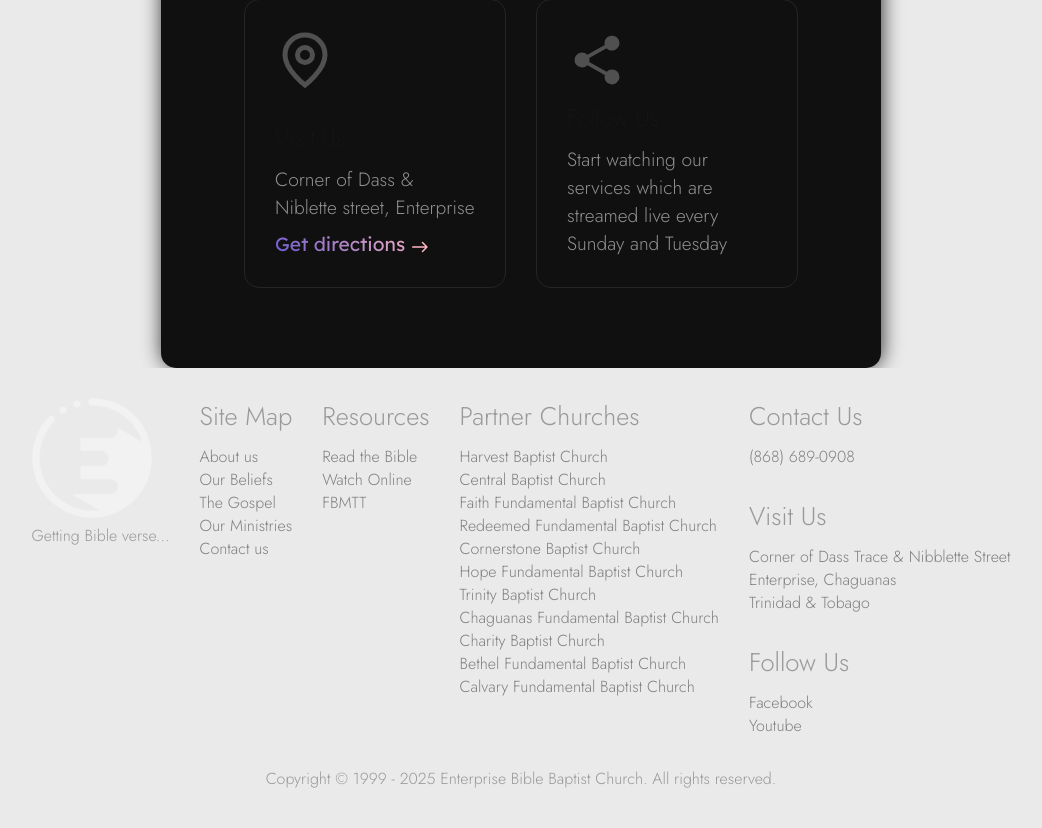
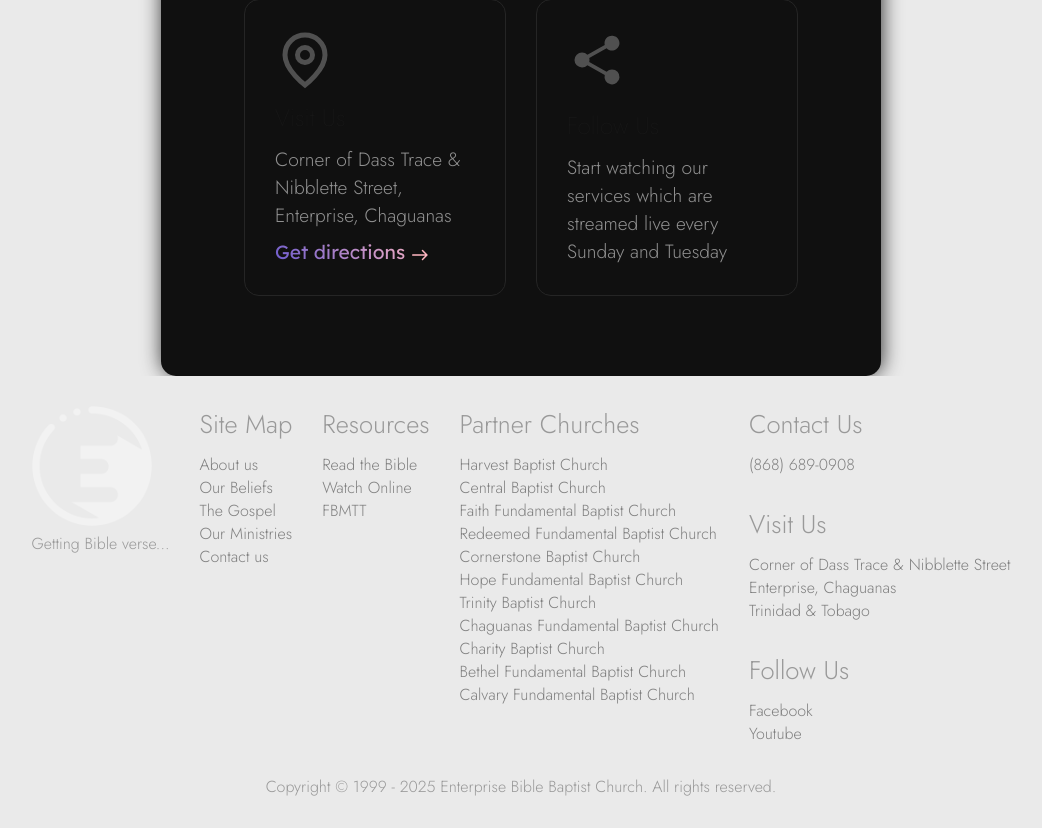
Before and after one commit to sgarcia97/test-app, a Next.js app: page /contact in a window 1280 px wide. Shown: the part 845-1673 px from the top of the page, without its empty margins (119-1161 px from the left). Built offline with nearby package versions, Linux system fonts and the light colour scheme; no server answers.

Commit message:
Update page.tsx

```diff
--- a/app/contact/page.tsx
+++ b/app/contact/page.tsx
@@ -25,7 +25,7 @@ const Page = () => {
                 />
                 <Card
                 title="Visit Us"
-                desc="Corner of Dass & Niblette street, Enterprise"
+                desc="Corner of Dass Trace & Nibblette Street, Enterprise, Chaguanas"
                 img={<GrLocation className="icon"/>}
                 visible={true}
                 bname="Get directions"
```
